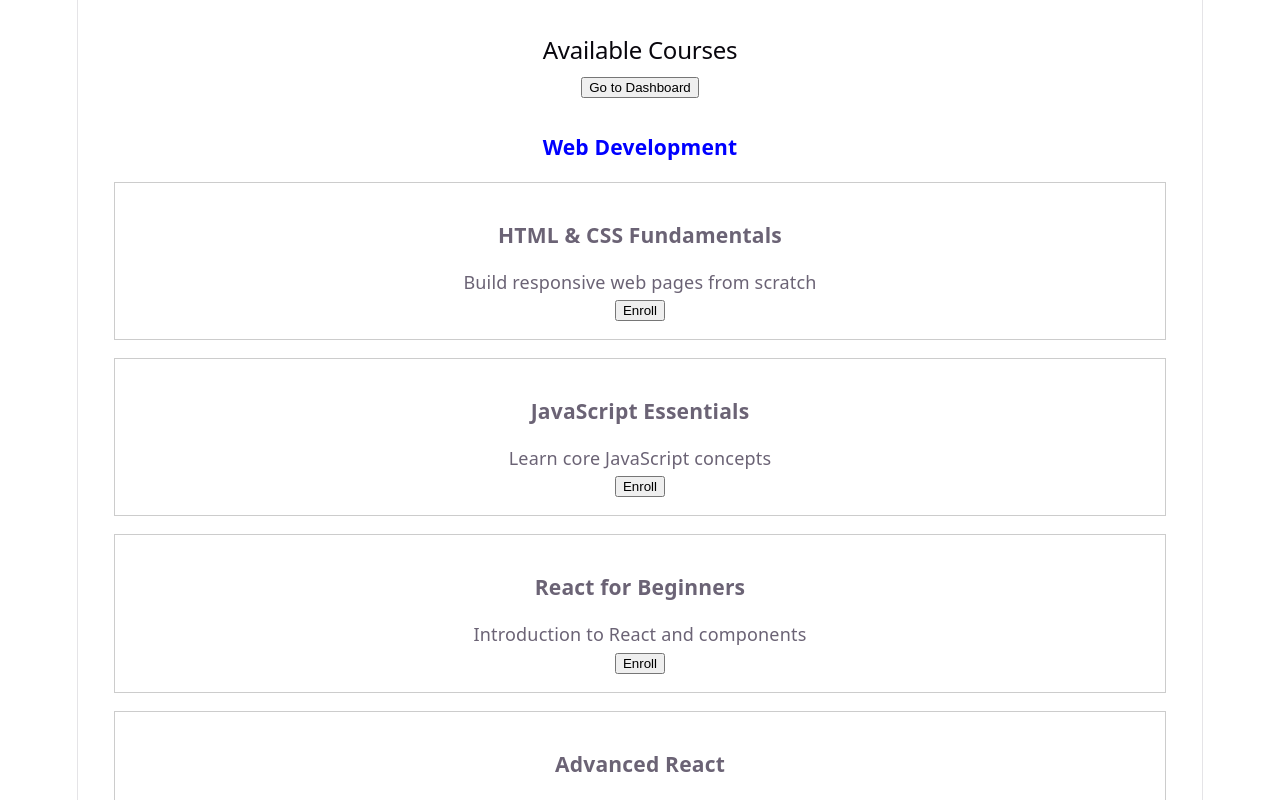
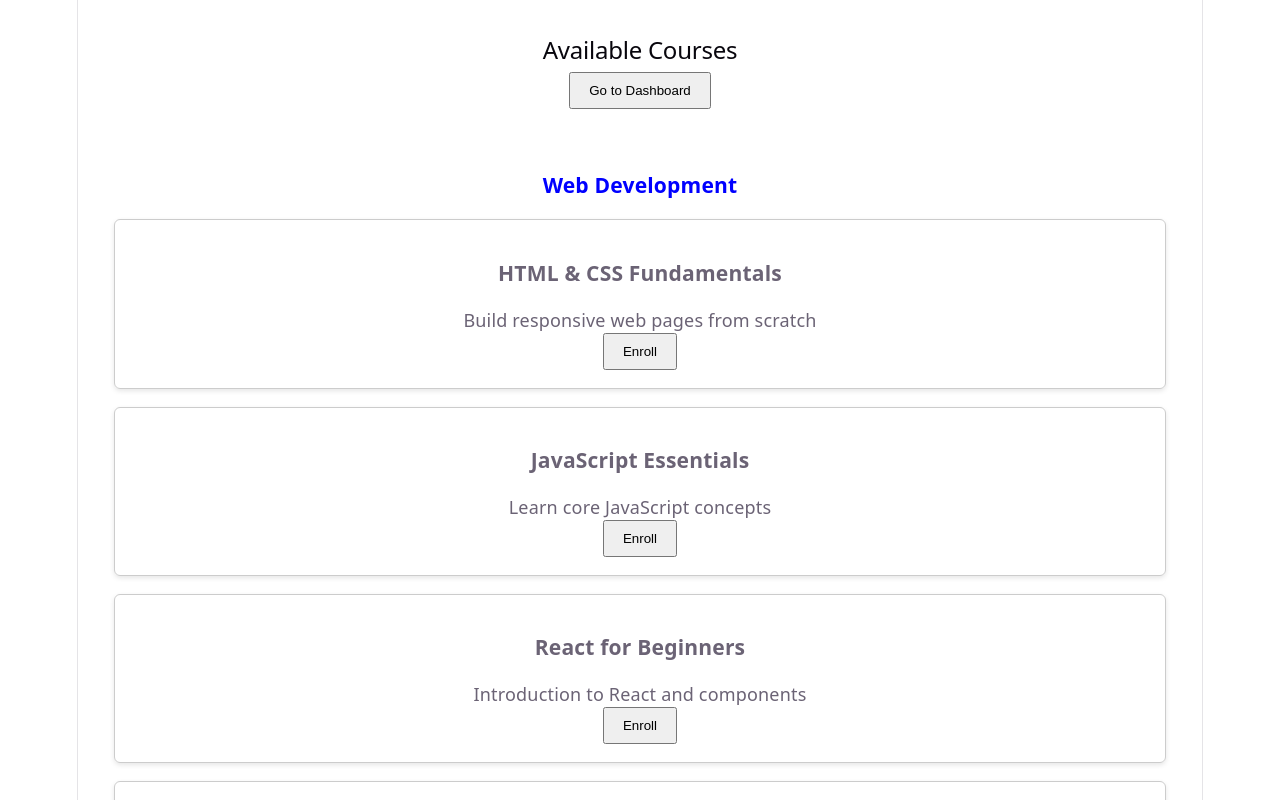
Before and after one commit to MercySupremeAJ/elearning-platform, a React (Vite) app: page /login in a window 1280 px wide. Both pictures are taken after typing "Sample" into the empty fields and a click on the button "Login". Shown: the top 800 px of the page. Built offline with nearby package versions, Linux system fonts and the light colour scheme.

Commit message:
Update Courses & CourseCard: dynamic Go to Lesson buttons with comments and category grouping

```diff
--- a/src/components/CourseCard.jsx
+++ b/src/components/CourseCard.jsx
@@ -1,29 +1,34 @@
+// CourseCard.jsx
 import { useEnrollment } from "../store/EnrollmentContext.jsx";
 import { useNavigate } from "react-router-dom"; // for navigation
 
 const CourseCard = ({ course }) => {
+  // 🔹 Get enrollment functions & state
   const { enrolledCourses, enrollCourse } = useEnrollment();
   const navigate = useNavigate();
 
+  // 🔹 Check if user is already enrolled in this course
   const isEnrolled = enrolledCourses.find((c) => c.id === course.id);
 
   return (
-    <div style={{ border: "1px solid #ccc", margin: "1rem 0", padding: "1rem" }}>
+    <div style={{ border: "1px solid #ccc", margin: "1rem 0", padding: "1rem", borderRadius: "6px", boxShadow: "0 2px 5px rgba(0,0,0,0.1)" }}>
+      {/* Course title & description */}
       <h3>{course.title}</h3>
       <p>{course.description}</p>
 
-      {/* Enroll button */}
+      {/* 🔹 Enroll button */}
       <button
         onClick={() => enrollCourse(course)}
         disabled={isEnrolled}
+        style={{ padding: "0.5rem 1rem", cursor: isEnrolled ? "not-allowed" : "pointer" }}
       >
         {isEnrolled ? "Enrolled" : "Enroll"}
       </button>
 
-      {/* Go to Lesson button */}
+      {/* 🔹 Go to Lesson button (shown only if enrolled) */}
       {isEnrolled && (
         <button
-          style={{ marginLeft: "1rem" }}
+          style={{ marginLeft: "1rem", padding: "0.5rem 1rem", cursor: "pointer" }}
           onClick={() => navigate(`/lesson/${course.id}`)}
         >
           Go to Lesson
--- a/src/pages/Courses.jsx
+++ b/src/pages/Courses.jsx
@@ -1,22 +1,16 @@
-// Import course data
-import courses from "../data/courses";
-
-// Import CourseCard component
-import CourseCard from "../components/CourseCard";
-
-// Import navigation hook
-import { useNavigate } from "react-router-dom";
+// Courses.jsx
+import courses from "../data/courses"; // Course data
+import CourseCard from "../components/CourseCard"; // Course card component
+import { useNavigate } from "react-router-dom"; // Navigation hook
 
 const Courses = () => {
-  // ✅ Hook MUST be inside component
-  const navigate = useNavigate();
+  const navigate = useNavigate(); // ✅ Must be inside component
 
-  // 🔹 Step 1: Group courses by category
+  // 🔹 Group courses by category for display
   const groupedCourses = courses.reduce((acc, course) => {
     if (!acc[course.category]) {
       acc[course.category] = [];
     }
-
     acc[course.category].push(course);
     return acc;
   }, {});
@@ -26,20 +20,20 @@ const Courses = () => {
       <h2>Available Courses</h2>
 
       {/* 🔹 Dashboard Button */}
-      <button onClick={() => navigate("/dashboard")}>
+      <button
+        onClick={() => navigate("/dashboard")}
+        style={{ padding: "0.5rem 1rem", marginBottom: "1.5rem", cursor: "pointer" }}
+      >
         Go to Dashboard
       </button>
 
-      {/* 🔹 Step 2: Loop through categories */}
+      {/* 🔹 Loop through each category */}
       {Object.keys(groupedCourses).map((category) => (
         <div key={category}>
+          {/* Category title */}
+          <h3 style={{ marginTop: "2rem", color: "blue" }}>{category}</h3>
 
-          {/* Category Title */}
-          <h3 style={{ marginTop: "2rem", color: "blue" }}>
-            {category}
-          </h3>
-
-          {/* 🔹 Step 3: Render courses */}
+          {/* 🔹 Render all courses in this category */}
           {groupedCourses[category].map((course) => (
             <CourseCard key={course.id} course={course} />
           ))}
```
